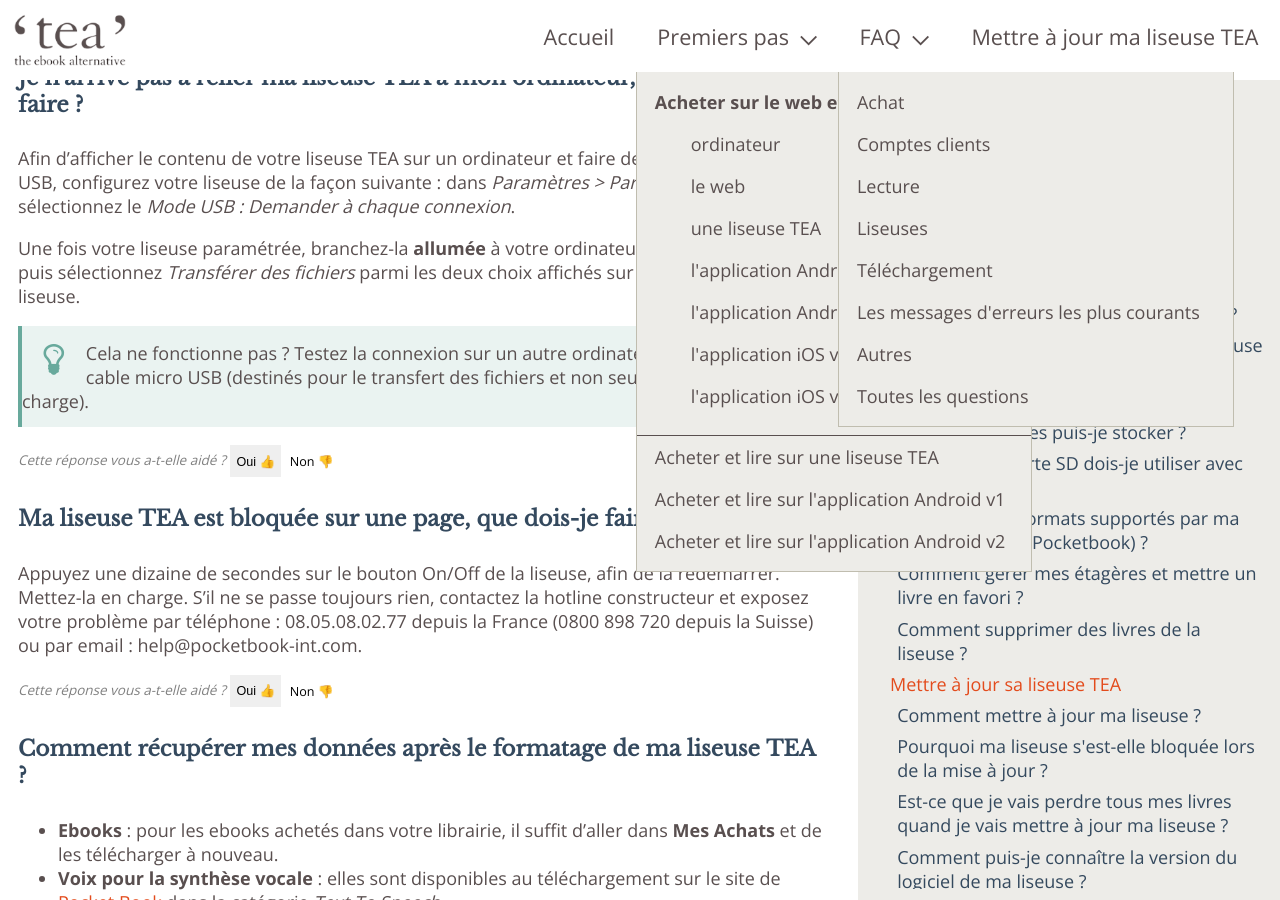
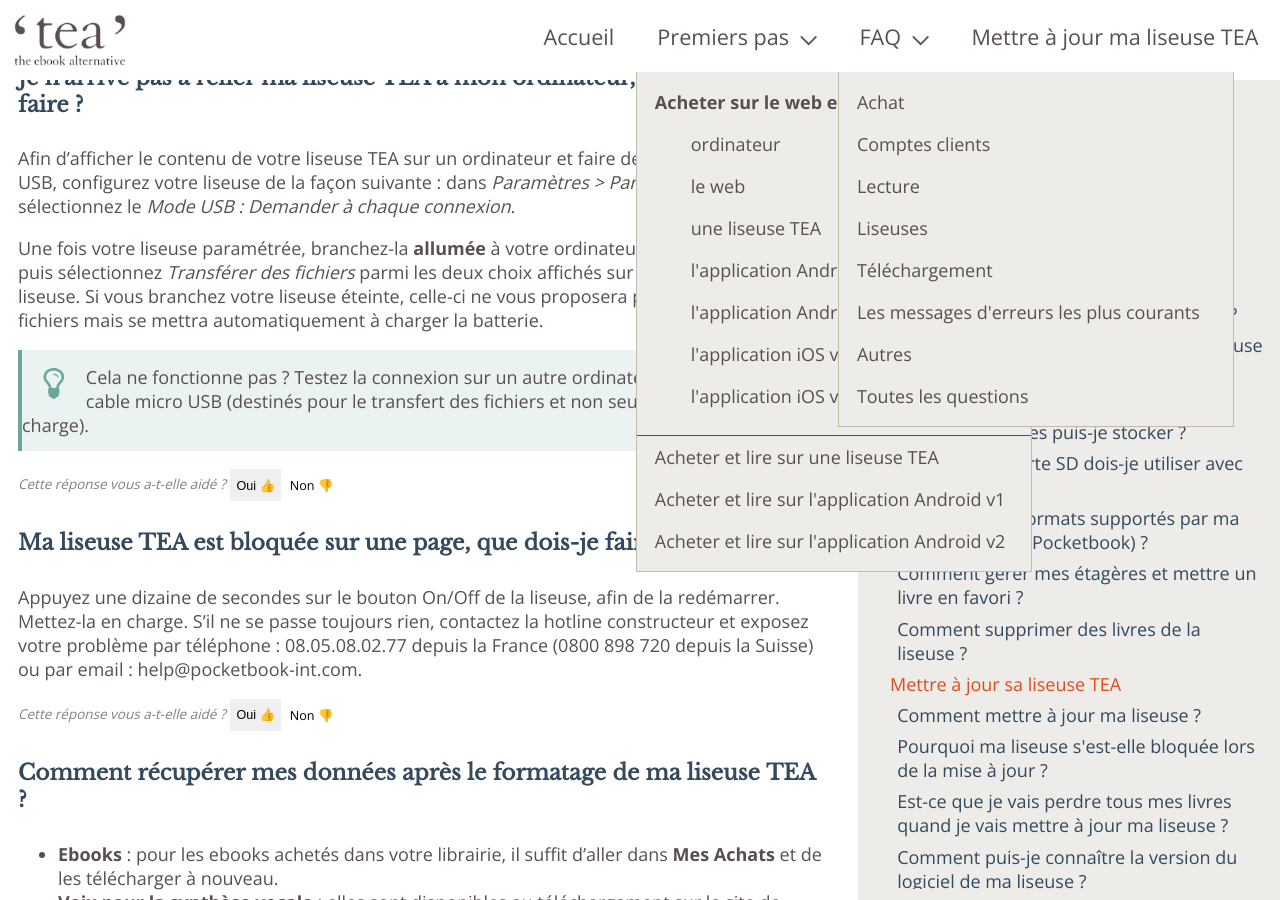
Before and after one commit to TEA-ebook/help-center, a Jekyll site: the page built from _pages/FAQ-liseuse.md, in a window 1280 px wide and 900 px high, scrolled down 10238 px. Built offline with Jekyll 4.4.1, drawn with Linux system fonts in a browser that asks for light colours.

Commit message:
Update FAQ-liseuse.md

```diff
--- a/_pages/FAQ-liseuse.md
+++ b/_pages/FAQ-liseuse.md
@@ -365,7 +365,7 @@
 
 Afin d’afficher le contenu de votre liseuse TEA sur un ordinateur et faire des transferts en mode USB, configurez votre liseuse de la façon suivante : dans _Paramètres > Paramètres avancés_, sélectionnez le _Mode USB : Demander à chaque connexion_.
 
-Une fois votre liseuse paramétrée, branchez-la __allumée__ à votre ordinateur avec un câble USB puis sélectionnez _Transférer des fichiers_ parmi les deux choix affichés sur l’écran de votre liseuse.
+Une fois votre liseuse paramétrée, branchez-la __allumée__ à votre ordinateur avec un câble USB puis sélectionnez _Transférer des fichiers_ parmi les deux choix affichés sur l’écran de votre liseuse. Si vous branchez votre liseuse éteinte, celle-ci ne vous proposera pas de transférer des fichiers mais se mettra automatiquement à charger la batterie.
 
 <p class="protip">Cela ne fonctionne pas ? Testez la connexion sur un autre ordinateur ou avec un autre cable micro USB (destinés pour le transfert des fichiers et non seulement pour la charge).</p>
 
```
